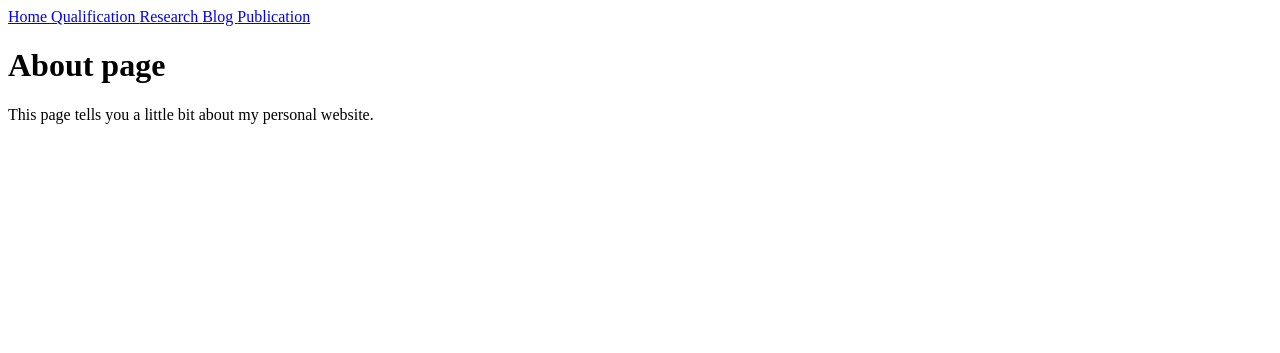
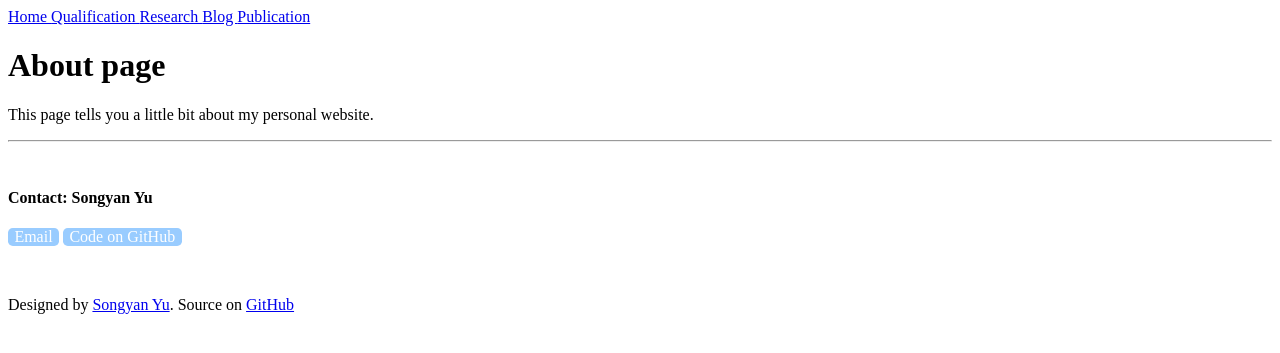
Before and after one commit to SongyanYu/SongyanYu.github.io, a Jekyll site: the page built from about.md, in a window 1280 px wide. Shown: the top 353 px of the page. Built offline with Jekyll 4.4.1, drawn with Linux system fonts in a browser that asks for light colours.

Commit message:
add footer

```diff
--- a/_data/navigation.yml
+++ b/_data/navigation.yml
@@ -7,4 +7,4 @@
 - name: Blog
   link: /blog.html
 - name: Publication
-  link: /publication.html
+  link: https://scholar.google.com/citations?user=gX35sl4AAAAJ&hl=en
--- /dev/null
+++ b/_includes/footer.html
@@ -0,0 +1,19 @@
+
+<div>
+<hr>
+<br>
+<h4> Contact: Songyan Yu</h4>
+<p><a class="button" href=mailto:sunny.yu@griffithuni.edu.au" target="_top">Email</a>
+<a class="button" href="https://github.com/SongyanYu" target="_blank" target="_top">Code on GitHub</a>
+</p>
+
+</div>
+
+<br>
+
+<div>
+<p> Designed by <a href="http://songyanyu.github.io">Songyan Yu</a>. Source on <a href="https://github.com/SongyanYu/SongyanYu.github.io">GitHub</a>
+</p>
+</div>
+</body>
+</html>
--- a/_layouts/default.html
+++ b/_layouts/default.html
@@ -2,5 +2,4 @@
   <body>
     {% include navigation.html %}
     {{ content }}
-  </body>
-</html>
+{% include footer.html %}
--- a/assets/css/framework.css
+++ b/assets/css/framework.css
@@ -24,5 +24,17 @@ font-weight: bolder;
 }
 
 .right {
-  width: 75%;
+  width: 45%;
 }
+
+a.button{
+    color:white;
+    background-color: #99CCFF;
+    width:auto;
+    padding:0em 0.4em;
+    display: inline-block;
+    text-decoration: none;
+    border-style: none;
+    text-align: center;
+    border-radius:0.3rem;
+}
--- a/index.html
+++ b/index.html
@@ -22,9 +22,3 @@ title: Home
      </font></p>
      </div>
 </div>
-
-
-    <hr>
-
-    <h3> Contact me </h3>
-    <p>Email: sunny.yu(at)griffithuni.edu.au</p>
```
Also changed, not shown: publication.html (deleted, +0 -7 lines).
